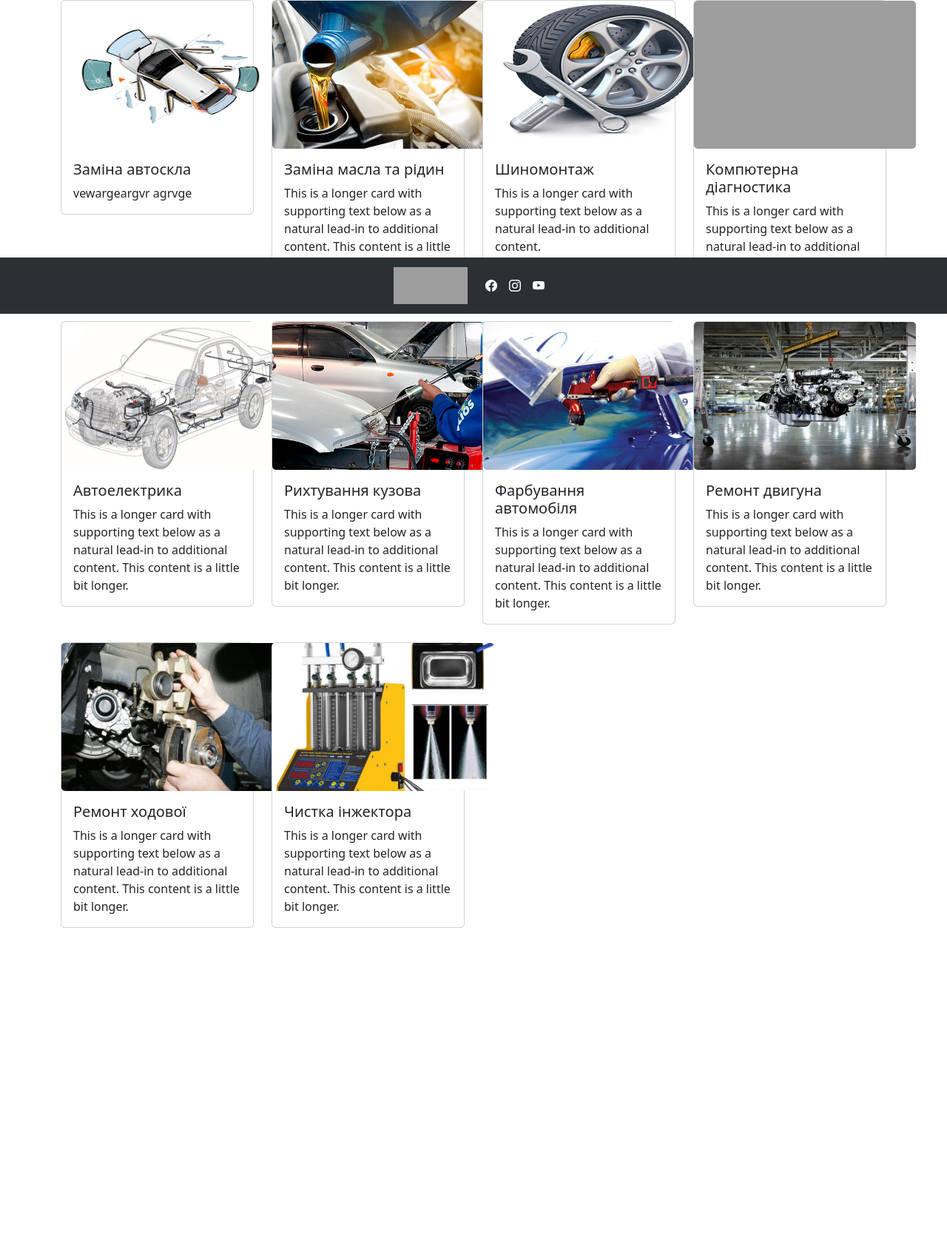
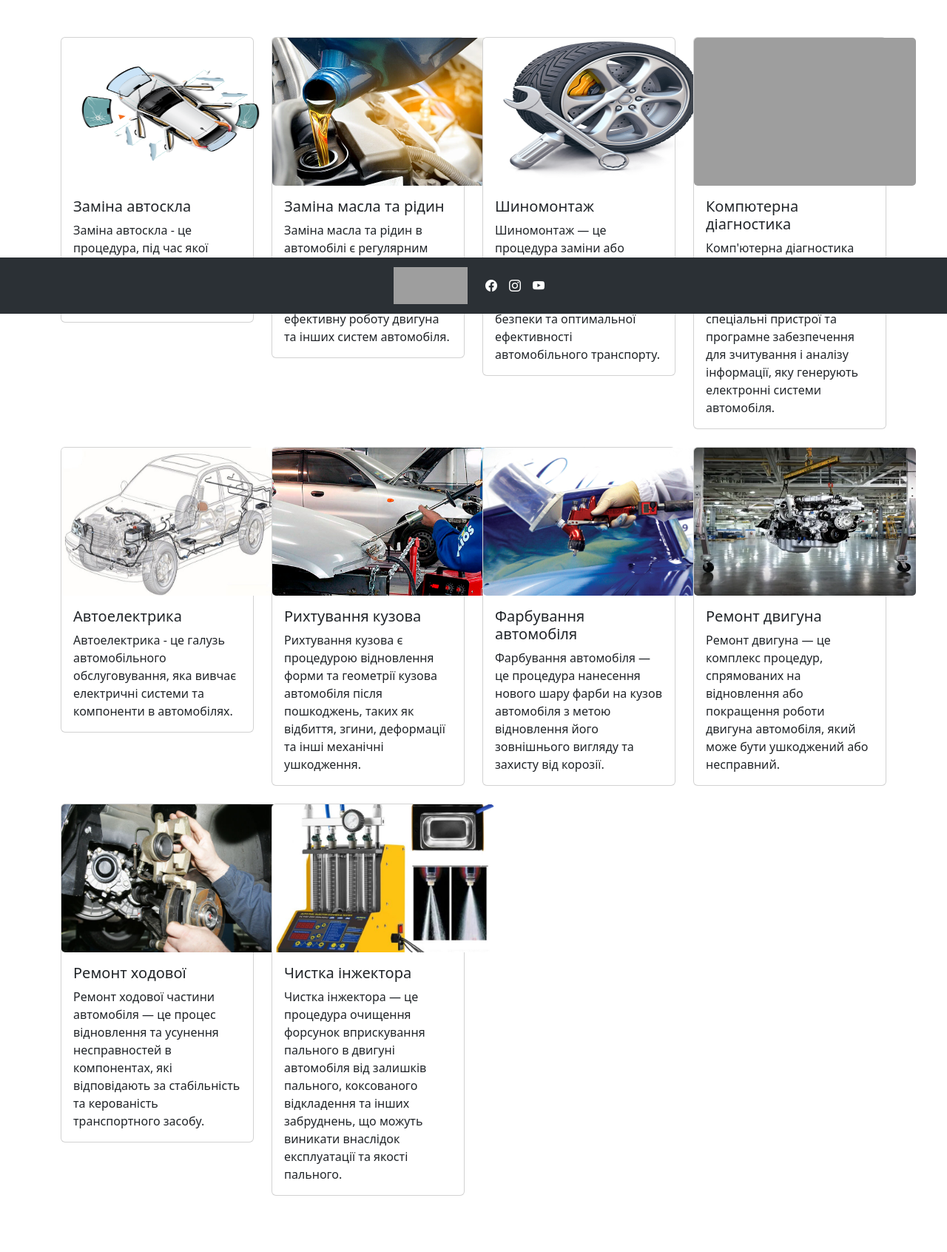
Before and after one commit to Nemerzh/Kursova-STO, a Django app: page / in a window 1280 px wide. Shown: the part 376-2068 px from the top of the page at 74% size. Before the commit the page ends 1630 px from the top, so only its background shows below. Run offline with Django 5.2, Linux system fonts and the light colour scheme; grey boxes are pictures that could not be loaded.

Commit message:
final version.

```diff
--- a/Kursova/app/static/app/css/style.css
+++ b/Kursova/app/static/app/css/style.css
@@ -53,3 +53,7 @@ left: -20px;
     transition: transform .6s;
     transform: scale(1.05);
 }
+
+.container-md {
+    margin-top: 50px;
+}
--- a/Kursova/app/templates/app/about_us.html
+++ b/Kursova/app/templates/app/about_us.html
@@ -11,7 +11,7 @@
     </div>
     <div class="about-text">
         <p>
-            зручне обслуговування – наша основна мета. Ми займається обслуговуванням автомобілів більше 10 років і
+            зручне обслуговування – наша основна мета. Ми займаємось обслуговуванням автомобілів більше 10 років і
             постійно
             удосконалюємося, щоб надавати оперативні і якісні послуги
         </p>
--- a/Kursova/app/templates/app/home.html
+++ b/Kursova/app/templates/app/home.html
@@ -17,7 +17,8 @@
                 <img src="static/app/img/sklo.png" class="card-img-top card-img" alt="sklo">
                 <div class="card-body">
                     <h5 class="card-title">Заміна автоскла</h5>
-                    <p class="card-text">vewargeargvr agrvge</p>
+                    <p class="card-text">Заміна автоскла - це процедура, під час якої видаляється пошкоджене чи тріснуте
+                        автомобільне скло і встановлюється нове.</p>
                 </div>
             </div>
         </div>
@@ -26,8 +27,8 @@
                 <img src="static/app/img/maslo.jpg" class="card-img-top card-img" alt="maslo">
                 <div class="card-body">
                     <h5 class="card-title">Заміна масла та рідин</h5>
-                    <p class="card-text">This is a longer card with supporting text below as a natural lead-in to
-                        additional content. This content is a little bit longer.</p>
+                    <p class="card-text">Заміна масла та рідин в автомобілі є регулярним технічним обслуговуванням, яке
+                        допомагає забезпечити ефективну роботу двигуна та інших систем автомобіля. </p>
                 </div>
             </div>
         </div>
@@ -36,8 +37,9 @@
                 <img src="static/app/img/shinomontazh.png" class="card-img-top card-img" alt="shina">
                 <div class="card-body">
                     <h5 class="card-title">Шиномонтаж</h5>
-                    <p class="card-text">This is a longer card with supporting text below as a natural lead-in to
-                        additional content.</p>
+                    <p class="card-text">Шиномонтаж — це процедура заміни або повороту шин на колесах автомобіля. Ця
+                        процедура важлива для забезпечення безпеки та оптимальної ефективності автомобільного
+                        транспорту.</p>
                 </div>
             </div>
         </div>
@@ -46,8 +48,9 @@
                 <img src="static/app/img/komp-diag.jpg" class="card-img-top card-img" alt="komp">
                 <div class="card-body">
                     <h5 class="card-title">Компютерна діагностика</h5>
-                    <p class="card-text">This is a longer card with supporting text below as a natural lead-in to
-                        additional content. This content is a little bit longer.</p>
+                    <p class="card-text">Комп'ютерна діагностика автомобіля - це процедура, під час якої
+                        використовуються спеціальні пристрої та програмне забезпечення для зчитування і аналізу
+                        інформації, яку генерують електронні системи автомобіля. </p>
                 </div>
             </div>
         </div>
@@ -56,8 +59,8 @@
                 <img src="static/app/img/electrica.jpeg" class="card-img-top card-img" alt="electrica">
                 <div class="card-body">
                     <h5 class="card-title">Автоелектрика</h5>
-                    <p class="card-text">This is a longer card with supporting text below as a natural lead-in to
-                        additional content. This content is a little bit longer.</p>
+                    <p class="card-text">Автоелектрика - це галузь автомобільного обслуговування, яка вивчає електричні
+                        системи та компоненти в автомобілях.</p>
                 </div>
             </div>
         </div>
@@ -66,8 +69,8 @@
                 <img src="static/app/img/kuzuvnoi-remont.jpg" class="card-img-top card-img" alt="kuzov">
                 <div class="card-body">
                     <h5 class="card-title">Рихтування кузова</h5>
-                    <p class="card-text">This is a longer card with supporting text below as a natural lead-in to
-                        additional content. This content is a little bit longer.</p>
+                    <p class="card-text">Рихтування кузова є процедурою відновлення форми та геометрії кузова автомобіля
+                        після пошкоджень, таких як відбиття, згини, деформації та інші механічні ушкодження.</p>
                 </div>
             </div>
         </div>
@@ -76,8 +79,8 @@
                 <img src="static/app/img/farbuvania.jpg" class="card-img-top card-img" alt="farba">
                 <div class="card-body">
                     <h5 class="card-title">Фарбування автомобіля</h5>
-                    <p class="card-text">This is a longer card with supporting text below as a natural lead-in to
-                        additional content. This content is a little bit longer.</p>
+                    <p class="card-text">Фарбування автомобіля — це процедура нанесення нового шару фарби на кузов
+                        автомобіля з метою відновлення його зовнішнього вигляду та захисту від корозії.</p>
                 </div>
             </div>
         </div>
@@ -86,8 +89,8 @@
                 <img src="static/app/img/dvygun.webp" class="card-img-top card-img" alt="dvygun">
                 <div class="card-body">
                     <h5 class="card-title">Ремонт двигуна</h5>
-                    <p class="card-text">This is a longer card with supporting text below as a natural lead-in to
-                        additional content. This content is a little bit longer.</p>
+                    <p class="card-text">Ремонт двигуна — це комплекс процедур, спрямованих на відновлення або
+                        покращення роботи двигуна автомобіля, який може бути ушкоджений або несправний.</p>
                 </div>
             </div>
         </div>
@@ -96,8 +99,9 @@
                 <img src="static/app/img/hodova.jpg" class="card-img-top card-img" alt="hodova">
                 <div class="card-body">
                     <h5 class="card-title">Ремонт ходової</h5>
-                    <p class="card-text">This is a longer card with supporting text below as a natural lead-in to
-                        additional content. This content is a little bit longer.</p>
+                    <p class="card-text">Ремонт ходової частини автомобіля — це процес відновлення та усунення
+                        несправностей в компонентах, які відповідають за стабільність та керованість транспортного
+                        засобу.</p>
                 </div>
             </div>
         </div>
@@ -106,8 +110,9 @@
                 <img src="static/app/img/ingektor.jpg" class="card-img-top card-img" alt="ingektor">
                 <div class="card-body">
                     <h5 class="card-title">Чистка інжектора</h5>
-                    <p class="card-text">This is a longer card with supporting text below as a natural lead-in to
-                        additional content. This content is a little bit longer.</p>
+                    <p class="card-text">Чистка інжектора — це процедура очищення форсунок вприскування пального в
+                        двигуні автомобіля від залишків пального, коксованого відкладення та інших забруднень, що можуть
+                        виникати внаслідок експлуатації та якості пального. </p>
                 </div>
             </div>
         </div>
```
